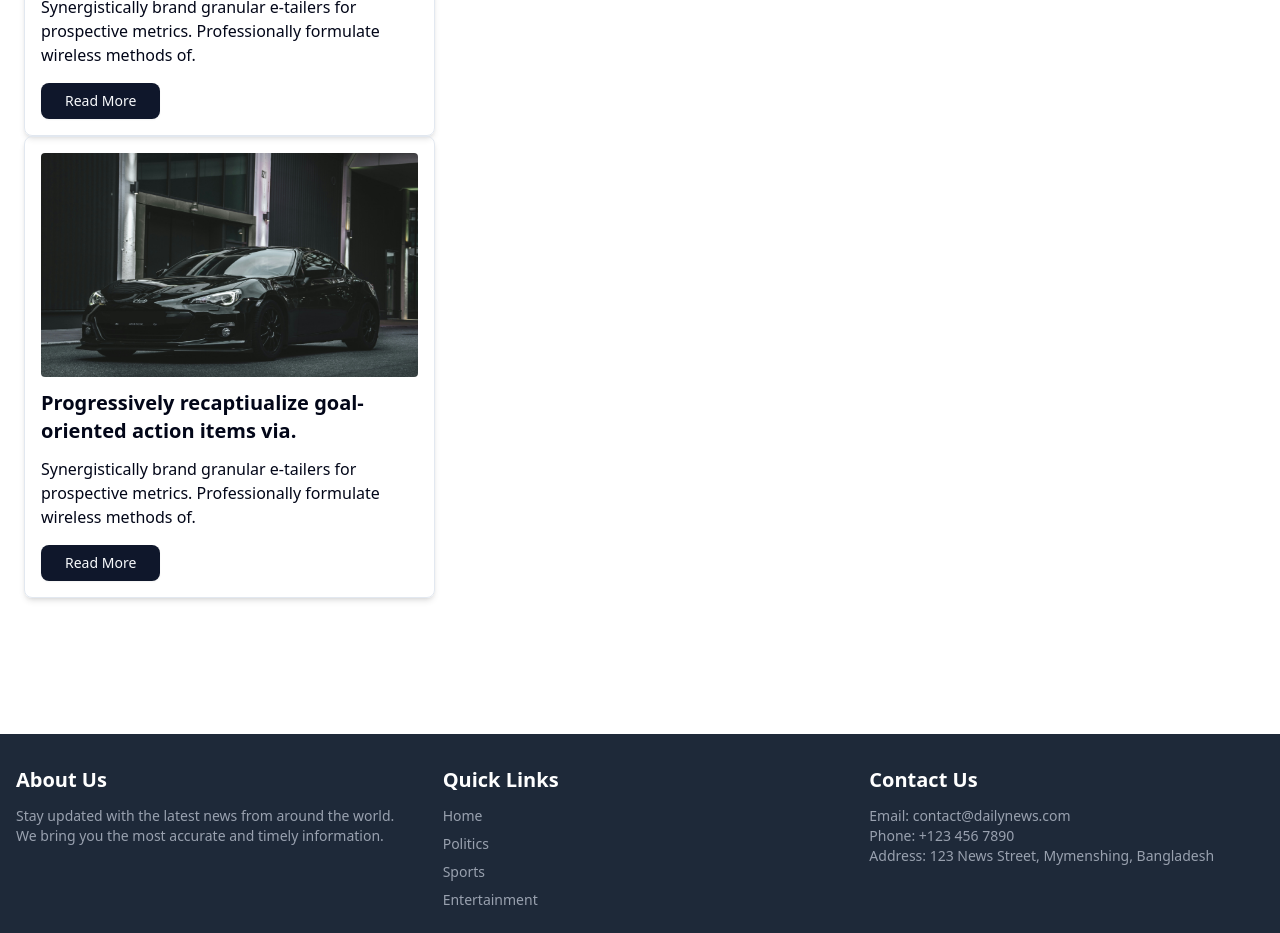
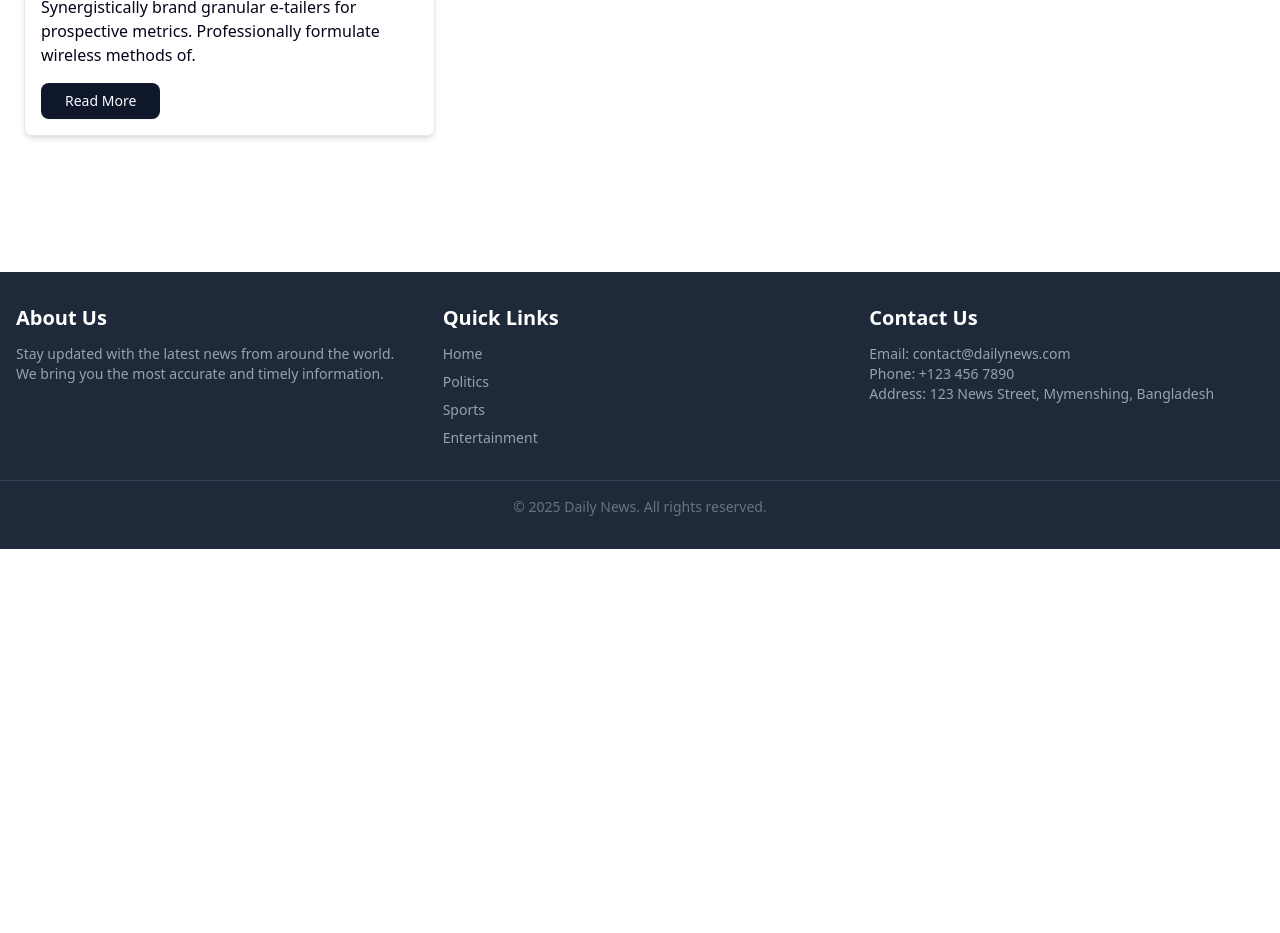
Before and after one commit to Khalid-Saifullaha/next-news-portal, a Next.js app: page / in a window 1280 px wide. Shown: the part 1060-1993 px from the top of the page. After the commit the page ends 1609 px from the top, so only its background shows below. Built offline with nearby package versions, Linux system fonts and the light colour scheme.

Commit message:
car blog remove

```diff
--- a/src/components/shared/NewsCard.tsx
+++ b/src/components/shared/NewsCard.tsx
@@ -31,27 +31,6 @@ const NewsCard = () => {
           </Link>
         </div>
       </div>
-      <div className="border p-4 rounded-md shadow-md">
-        <Link href="/">
-          <Image
-            src={carImage}
-            alt="newsImage"
-            className="mb-b md:h-56 rounded hover:scale-105 cursor-pointer transition-all duration-200"
-          />
-        </Link>
-        <div>
-          <h2 className="text-xl font-semibold my-3">
-            Progressively recaptiualize goal-oriented action items via.
-          </h2>
-          <p className="mb-4">
-            Synergistically brand granular e-tailers for prospective metrics.
-            Professionally formulate wireless methods of.
-          </p>
-          <Link href="/">
-            <Button variant="default">Read More</Button>
-          </Link>
-        </div>
-      </div>
     </div>
   );
 };
```
